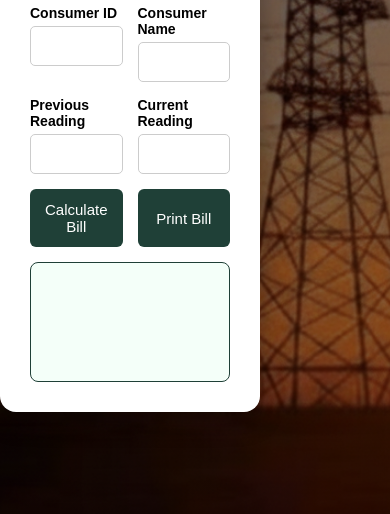
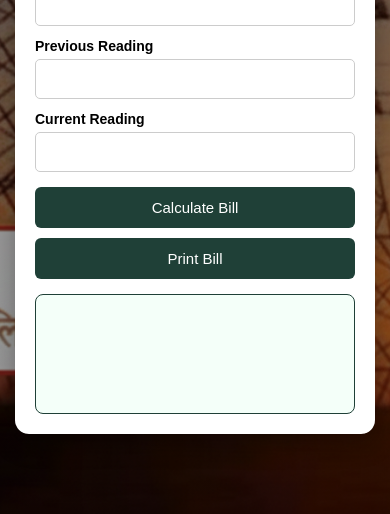
Before and after one commit to irfan-ansari321/electricity-bill-calculator, a plain HTML site: page index.html in a window 390 px wide. Shown: the part 330-844 px from the top of the page. Drawn offline with Linux system fonts and the light colour scheme.

Commit message:
Update style.css

```diff
--- a/style.css
+++ b/style.css
@@ -150,3 +150,66 @@ button:hover {
         display: none;   /* buttons print me hide */
     }
 }
+/* =========================
+   MOBILE RESPONSIVE FIX
+   ========================= */
+@media (max-width: 768px) {
+
+    body {
+        justify-content: center;   /* center align on mobile */
+        padding: 15px;
+    }
+
+    .container {
+        width: 100%;
+        max-width: 380px;
+        padding: 20px;
+        border-radius: 14px;
+    }
+
+    /* Header text */
+    .tag {
+        font-size: 14px;
+        text-align: center;
+    }
+
+    /* Title with logo */
+    .title-box {
+        flex-direction: row;
+        justify-content: center;
+        gap: 8px;
+    }
+
+    .title-box img {
+        width: 30px;   /* logo thoda chhota */
+    }
+
+    .title-box h1 {
+        font-size: 20px;
+        text-align: center;
+    }
+
+    /* Form fields one-by-one */
+    .form-grid {
+        grid-template-columns: 1fr;   /* single column */
+        gap: 12px;
+    }
+
+    /* Buttons stacked */
+    .btn-grid {
+        grid-template-columns: 1fr;
+        gap: 10px;
+    }
+
+    button {
+        font-size: 15px;
+        padding: 12px;
+    }
+
+    /* Result box mobile friendly */
+    #result {
+        font-size: 14px;
+        max-height: 220px;
+        overflow-y: auto;
+    }
+}
```
